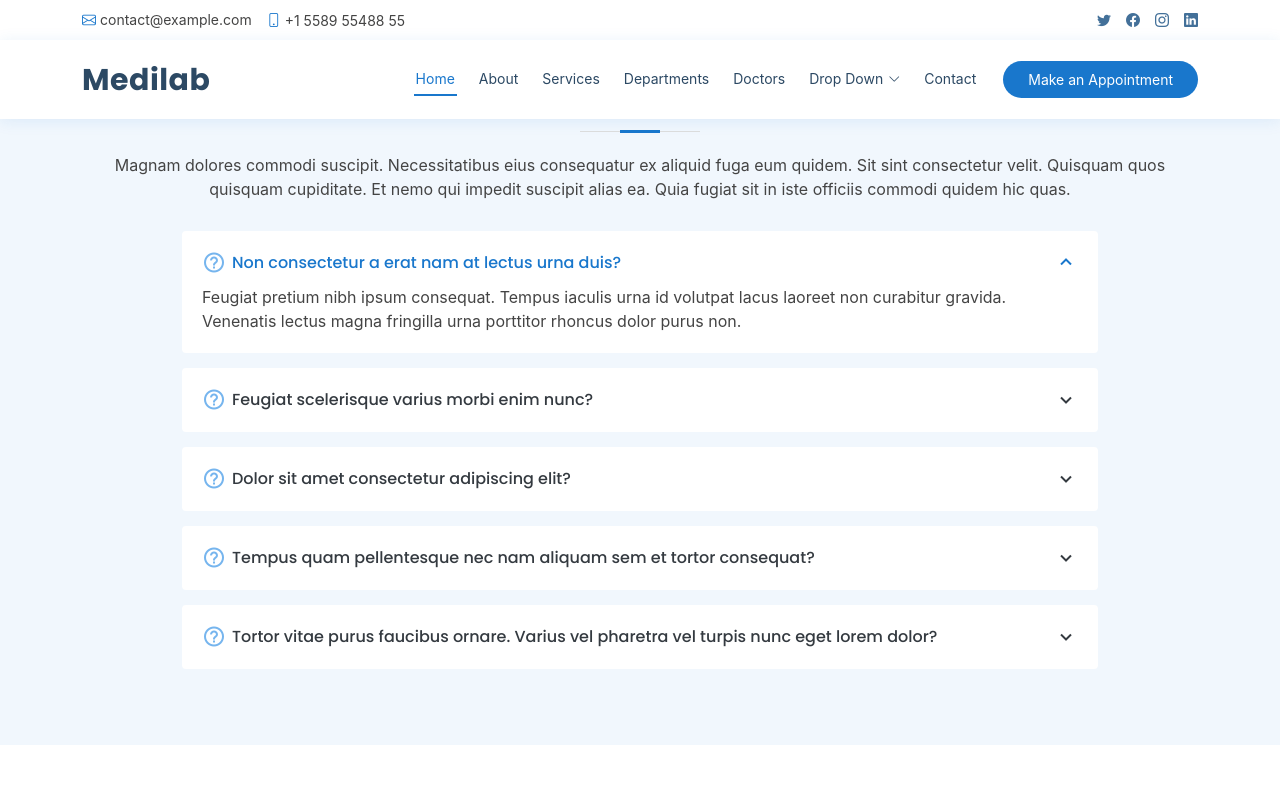
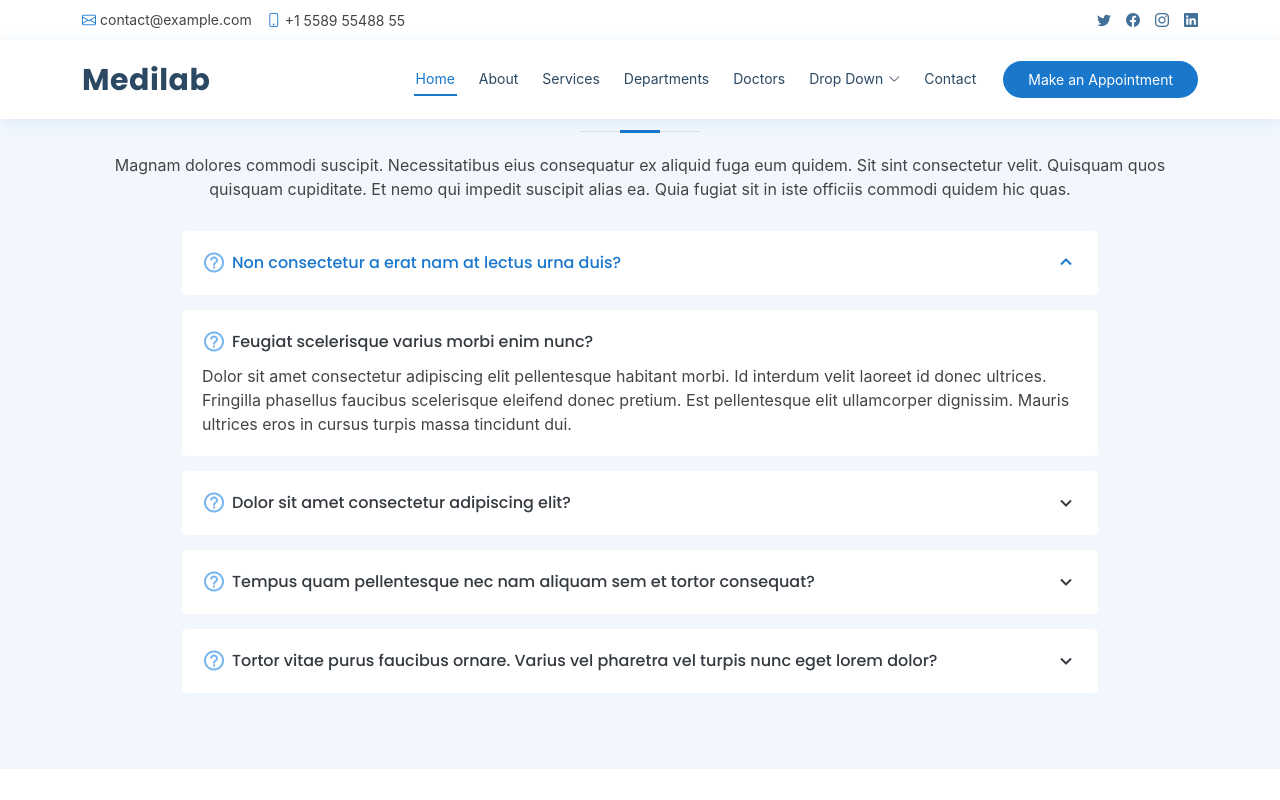
Before and after one commit to lokman-hosen/medilab, a React (Create React App) app: page / in a window 1280 px wide. Both pictures are taken after a click on the link "Feugiat scelerisque varius morbi enim nunc?". Shown: the part 5026-5826 px from the top of the page. Built offline with nearby package versions, Linux system fonts and the light colour scheme.

Commit message:
Faq done

```diff
--- a/src/components/faq.js
+++ b/src/components/faq.js
@@ -1,6 +1,7 @@
-import React, { useState } from 'react';
+import React, { useState , useEffect} from 'react';
 
 function Faq() {
+    const [faq, setFaq] = useState('faq-list-1')
     return (
         <div>
             <section id="faq" className="faq section-bg">
@@ -16,13 +17,15 @@ function Faq() {
                     <div className="faq-list">
                         <ul>
                             <li data-aos="fade-up">
-                                <i className="bx bx-help-circle icon-help"></i> <a data-bs-toggle="collapse"
-                                                                                   className="collapse"
-                                                                                   data-bs-target="#faq-list-1">Non
-                                consectetur a erat nam at lectus urna duis? <i
-                                    className="bx bx-chevron-down icon-show"></i><i
-                                    className="bx bx-chevron-up icon-close"></i></a>
-                                <div id="faq-list-1" className="collapse show" data-bs-parent=".faq-list">
+                                <i className="bx bx-help-circle icon-help"></i>
+                                <a data-bs-toggle="collapse" className="collapse" data-bs-target="#faq-list-1"
+                                onClick={ ()=> setFaq('faq-list-1')}>
+                                    Non consectetur a erat nam at lectus urna duis?
+
+                                    <i className="bx bx-chevron-down icon-show"></i>
+                                    <i className="bx bx-chevron-up icon-close"></i>
+                                </a>
+                                <div id="faq-list-1" className={`collapse ${faq == 'faq-list-1' ? 'show' : ''}`} data-bs-parent=".faq-list">
                                     <p>
                                         Feugiat pretium nibh ipsum consequat. Tempus iaculis urna id volutpat lacus
                                         laoreet non curabitur gravida. Venenatis lectus magna fringilla urna porttitor
@@ -32,12 +35,13 @@ function Faq() {
                             </li>
 
                             <li data-aos="fade-up" data-aos-delay="100">
-                                <i className="bx bx-help-circle icon-help"></i> <a data-bs-toggle="collapse"
-                                                                                   data-bs-target="#faq-list-2"
-                                                                                   className="collapsed">Feugiat
-                                scelerisque varius morbi enim nunc? <i className="bx bx-chevron-down icon-show"></i><i
-                                    className="bx bx-chevron-up icon-close"></i></a>
-                                <div id="faq-list-2" className="collapse" data-bs-parent=".faq-list">
+                                <i className="bx bx-help-circle icon-help"></i>
+                                <a data-bs-toggle="collapse" data-bs-target="#faq-list-2" className="collapsed"
+                                   onClick={ ()=> setFaq('faq-list-2')}>
+                                    Feugiat scelerisque varius morbi enim nunc?
+                                    <i className={`bx ${faq == 'faq-list-2' ? 'bx-chevron-up icon-close' : 'bx-chevron-down icon-show'}`}></i>
+                                </a>
+                                <div id="faq-list-2" className={`collapse ${faq == 'faq-list-2' ? 'show' : ''}`} data-bs-parent=".faq-list">
                                     <p>
                                         Dolor sit amet consectetur adipiscing elit pellentesque habitant morbi. Id
                                         interdum velit laoreet id donec ultrices. Fringilla phasellus faucibus
@@ -48,12 +52,13 @@ function Faq() {
                             </li>
 
                             <li data-aos="fade-up" data-aos-delay="200">
-                                <i className="bx bx-help-circle icon-help"></i> <a data-bs-toggle="collapse"
-                                                                                   data-bs-target="#faq-list-3"
-                                                                                   className="collapsed">Dolor sit amet
-                                consectetur adipiscing elit? <i className="bx bx-chevron-down icon-show"></i><i
-                                    className="bx bx-chevron-up icon-close"></i></a>
-                                <div id="faq-list-3" className="collapse" data-bs-parent=".faq-list">
+                                <i className="bx bx-help-circle icon-help"></i>
+                                <a data-bs-toggle="collapse" data-bs-target="#faq-list-3" className="collapsed"
+                                   onClick={ ()=> setFaq('faq-list-3')}>
+                                    Dolor sit amet consectetur adipiscing elit?
+                                    <i className="bx bx-chevron-down icon-show"></i>
+                                    <i className="bx bx-chevron-up icon-close"></i></a>
+                                <div id="faq-list-3" className={`collapse ${faq == 'faq-list-3' ? 'show' : ''}`} data-bs-parent=".faq-list">
                                     <p>
                                         Eleifend mi in nulla posuere sollicitudin aliquam ultrices sagittis orci.
                                         Faucibus pulvinar elementum integer enim. Sem nulla pharetra diam sit amet nisl
@@ -64,13 +69,14 @@ function Faq() {
                             </li>
 
                             <li data-aos="fade-up" data-aos-delay="300">
-                                <i className="bx bx-help-circle icon-help"></i> <a data-bs-toggle="collapse"
-                                                                                   data-bs-target="#faq-list-4"
-                                                                                   className="collapsed">Tempus quam
-                                pellentesque nec nam aliquam sem et tortor consequat? <i
-                                    className="bx bx-chevron-down icon-show"></i><i
-                                    className="bx bx-chevron-up icon-close"></i></a>
-                                <div id="faq-list-4" className="collapse" data-bs-parent=".faq-list">
+                                <i className="bx bx-help-circle icon-help"></i>
+                                <a data-bs-toggle="collapse" data-bs-target="#faq-list-4" className="collapsed"
+                                   onClick={ ()=> setFaq('faq-list-4')}>
+                                    Tempus quam pellentesque nec nam aliquam sem et tortor consequat?
+                                    <i className="bx bx-chevron-down icon-show"></i>
+                                    <i className="bx bx-chevron-up icon-close"></i>
+                                </a>
+                                <div id="faq-list-4" className={`collapse ${faq == 'faq-list-4' ? 'show' : ''}`} data-bs-parent=".faq-list">
                                     <p>
                                         Molestie a iaculis at erat pellentesque adipiscing commodo. Dignissim
                                         suspendisse in est ante in. Nunc vel risus commodo viverra maecenas accumsan.
@@ -81,13 +87,13 @@ function Faq() {
                             </li>
 
                             <li data-aos="fade-up" data-aos-delay="400">
-                                <i className="bx bx-help-circle icon-help"></i> <a data-bs-toggle="collapse"
-                                                                                   data-bs-target="#faq-list-5"
-                                                                                   className="collapsed">Tortor vitae
-                                purus faucibus ornare. Varius vel pharetra vel turpis nunc eget lorem dolor? <i
-                                    className="bx bx-chevron-down icon-show"></i><i
-                                    className="bx bx-chevron-up icon-close"></i></a>
-                                <div id="faq-list-5" className="collapse" data-bs-parent=".faq-list">
+                                <i className="bx bx-help-circle icon-help"></i>
+                                <a data-bs-toggle="collapse" data-bs-target="#faq-list-5" className="collapsed"
+                                   onClick={ ()=> setFaq('faq-list-5')}>
+                                    Tortor vitae purus faucibus ornare. Varius vel pharetra vel turpis nunc eget lorem dolor?
+                                    <i className="bx bx-chevron-down icon-show"></i>
+                                    <i className="bx bx-chevron-up icon-close"></i></a>
+                                <div id="faq-list-5" className={`collapse ${faq == 'faq-list-5' ? 'show' : ''}`} data-bs-parent=".faq-list">
                                     <p>
                                         Laoreet sit amet cursus sit amet dictum sit amet justo. Mauris vitae ultricies
                                         leo integer malesuada nunc vel. Tincidunt eget nullam non nisi est sit amet.
```
